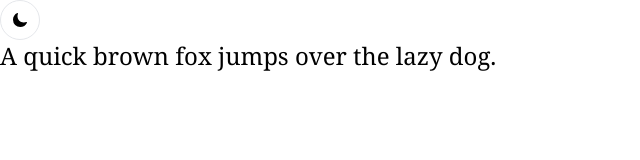
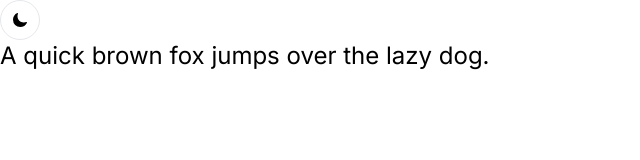
Before and after one commit to frencojobs/frontend, a Next.js app: page / in a window 1280 px wide. Shown: the top 160 px of the page, without its empty margins (0-640 px from the left). Built offline with nearby package versions, Linux system fonts and the light colour scheme.

Commit message:
feat: add inter font

```diff
--- a/components/ThemeToggler.tsx
+++ b/components/ThemeToggler.tsx
@@ -8,7 +8,7 @@ export const ThemeToggler: React.FC = () => {
   return (
     <button
       onClick={toggleTheme}
-      className="flex items-center justify-center w-10 h-10 p-0 border border-solid rounded-full border-blueGray-200 focus:outline-none dark:border-gray-800">
+      className="flex items-center justify-center w-10 h-10 p-0 border border-solid rounded-full focus:outline-none dark:border-gray-800">
       {theme == 'dark' ? <IoSunny /> : <IoMoon />}
     </button>
   )
--- a/package.json
+++ b/package.json
@@ -58,6 +58,7 @@
     }
   },
   "dependencies": {
+    "@fontsource/inter": "^4.3.0",
     "autoprefixer": "^10.2.4",
     "classnames": "^2.2.6",
     "next": "^10.2.2",
--- a/pages/_app.tsx
+++ b/pages/_app.tsx
@@ -1,3 +1,5 @@
+import '@fontsource/inter'
+
 import '../styles/tailwind.css'
 
 import { DefaultSeo } from 'next-seo'
--- a/pages/index.tsx
+++ b/pages/index.tsx
@@ -6,7 +6,7 @@ const IndexPage: NextPage = () => {
   return (
     <>
       <ThemeToggler />
-      <article className="font-serif text-2xl dark:bg-black">
+      <article className="text-2xl dark:bg-black dark:text-white">
         A quick brown fox jumps over the lazy dog.
       </article>
     </>
--- a/tailwind.config.js
+++ b/tailwind.config.js
@@ -2,13 +2,12 @@ const { theme: defaultTheme } = require('tailwindcss/defaultConfig')
 
 module.exports = {
   mode: 'jit',
-  important: true,
   purge: ['./pages/**/*.{js,ts,jsx,tsx}', './components/**/*.{js,ts,jsx,tsx}'],
   darkMode: 'class', // or 'media' or 'class'
   theme: {
     extend: {
       fontFamily: {
-        sans: [].concat(defaultTheme.fontFamily.sans),
+        sans: ['Inter'].concat(defaultTheme.fontFamily.sans),
         serif: [].concat(defaultTheme.fontFamily.serif),
         mono: [].concat(defaultTheme.fontFamily.mono),
       },
```
Also changed, not shown: 1 other file (tests, documents, lock files or other folders).
